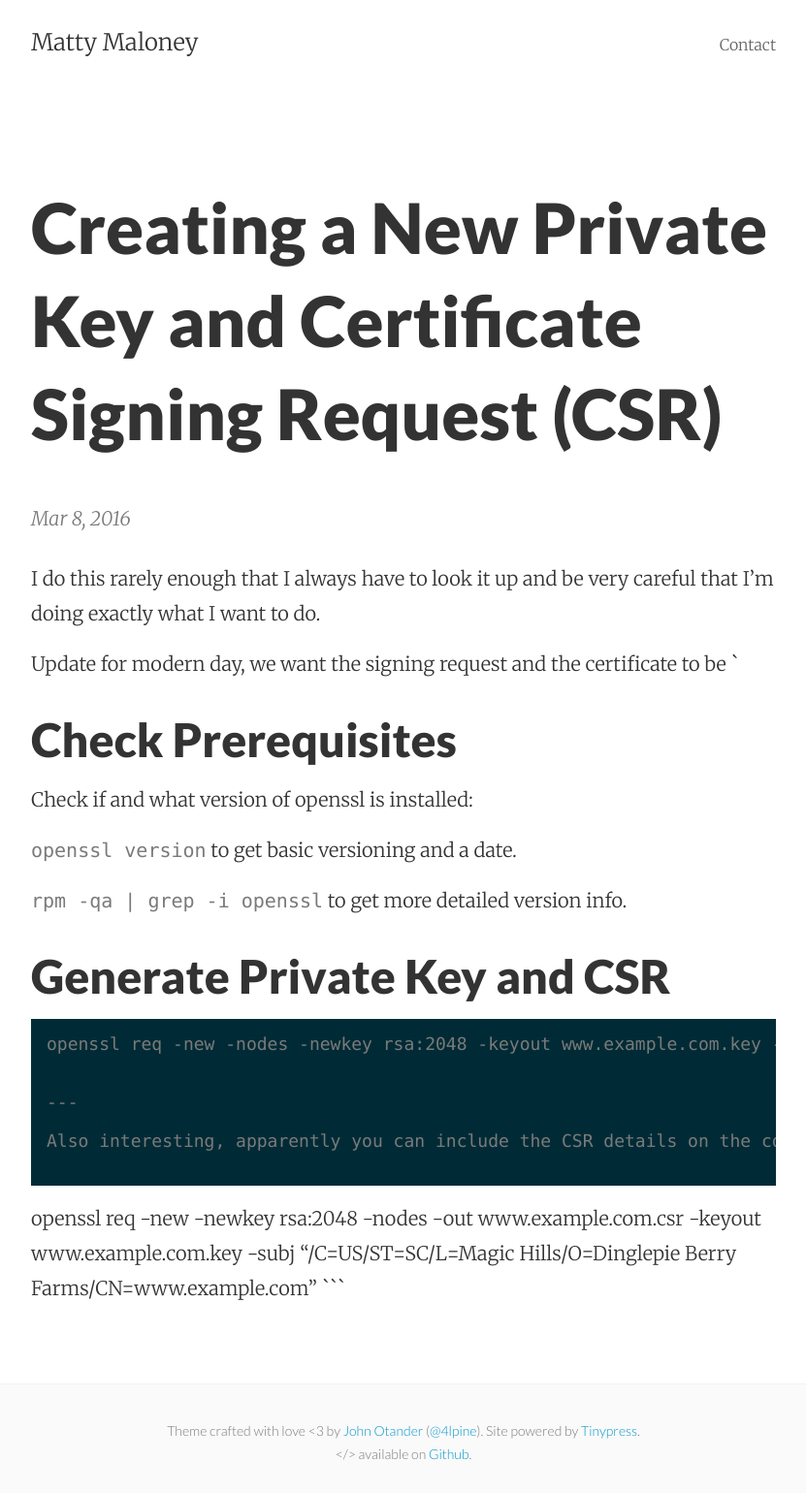
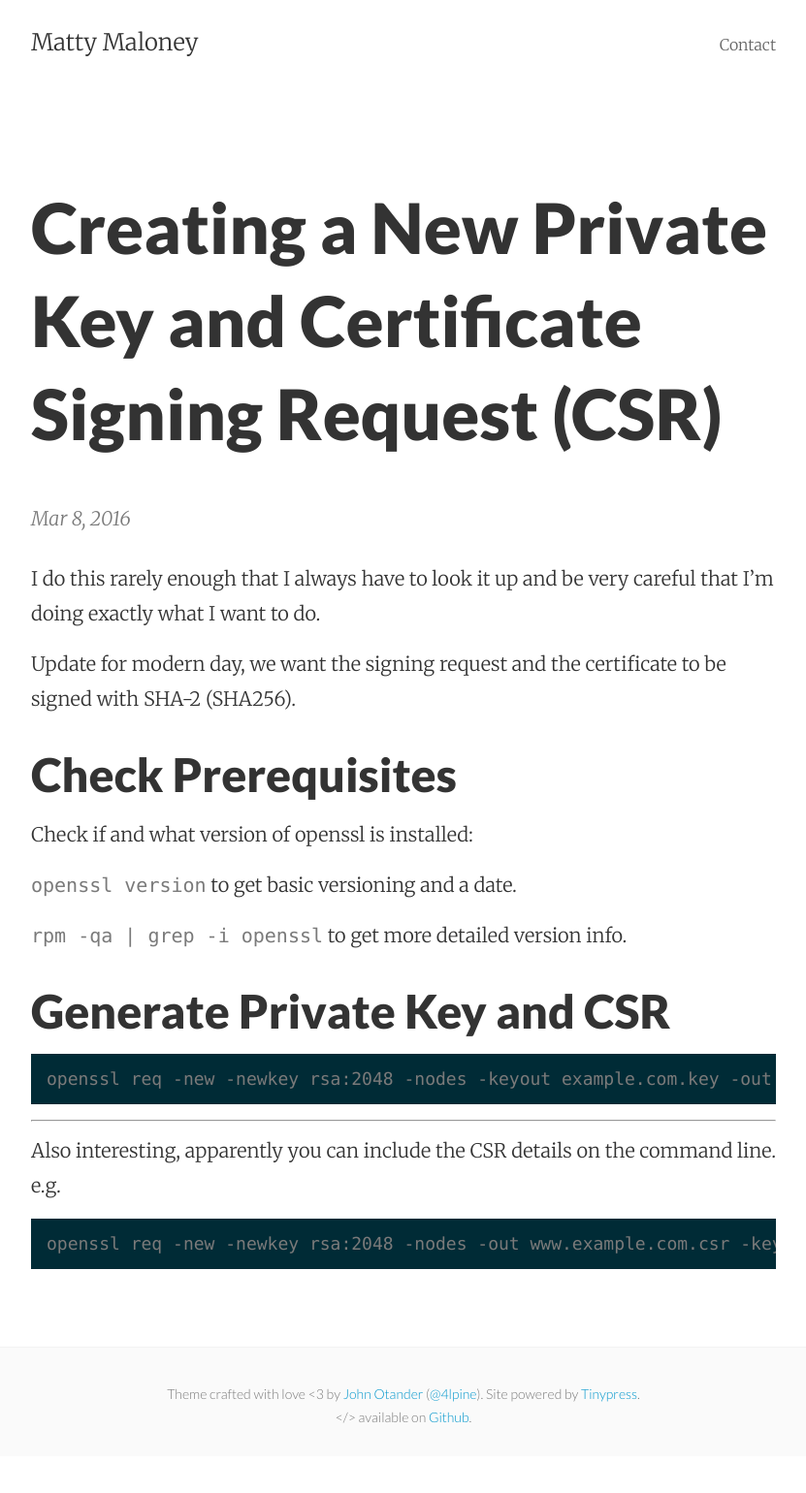
Before and after one commit to mattymaloney/mattymaloney.github.io, a Jekyll site: the page built from _posts/2016-03-08-new-ssl-tls-csr.md, in a window 1280 px wide. Shown: the whole page at 97% size, without its empty margins (224-1055 px from the left). Built offline with Jekyll 4.4.1, drawn with Linux system fonts in a browser that asks for light colours; after the commit the page ends 1502 px from its top, so only the background shows below that.

Commit message:
Updated 2016-03-08-new-ssl-tls-csr.md

````diff
--- a/_posts/2016-03-08-new-ssl-tls-csr.md
+++ b/_posts/2016-03-08-new-ssl-tls-csr.md
@@ -4,9 +4,10 @@ layout: post
 title: Creating a New Private Key and Certificate Signing Request (CSR)
 ---
 
+
 I do this rarely enough that I always have to look it up and be very careful that I'm doing exactly what I want to do.
 
-Update for modern day, we want the signing request and the certificate to be `
+Update for modern day, we want the signing request and the certificate to be signed with SHA-2 (SHA256).
 
 ## Check Prerequisites
 
@@ -20,7 +21,8 @@ Check if and what version of openssl is installed:
 ## Generate Private Key and CSR
 
 ```
-openssl req -new -nodes -newkey rsa:2048 -keyout www.example.com.key -out www.example.com.csr
+openssl req -new -newkey rsa:2048 -nodes -keyout example.com.key -out example.com.csr -sha256
+```
 
 
 ---
````
